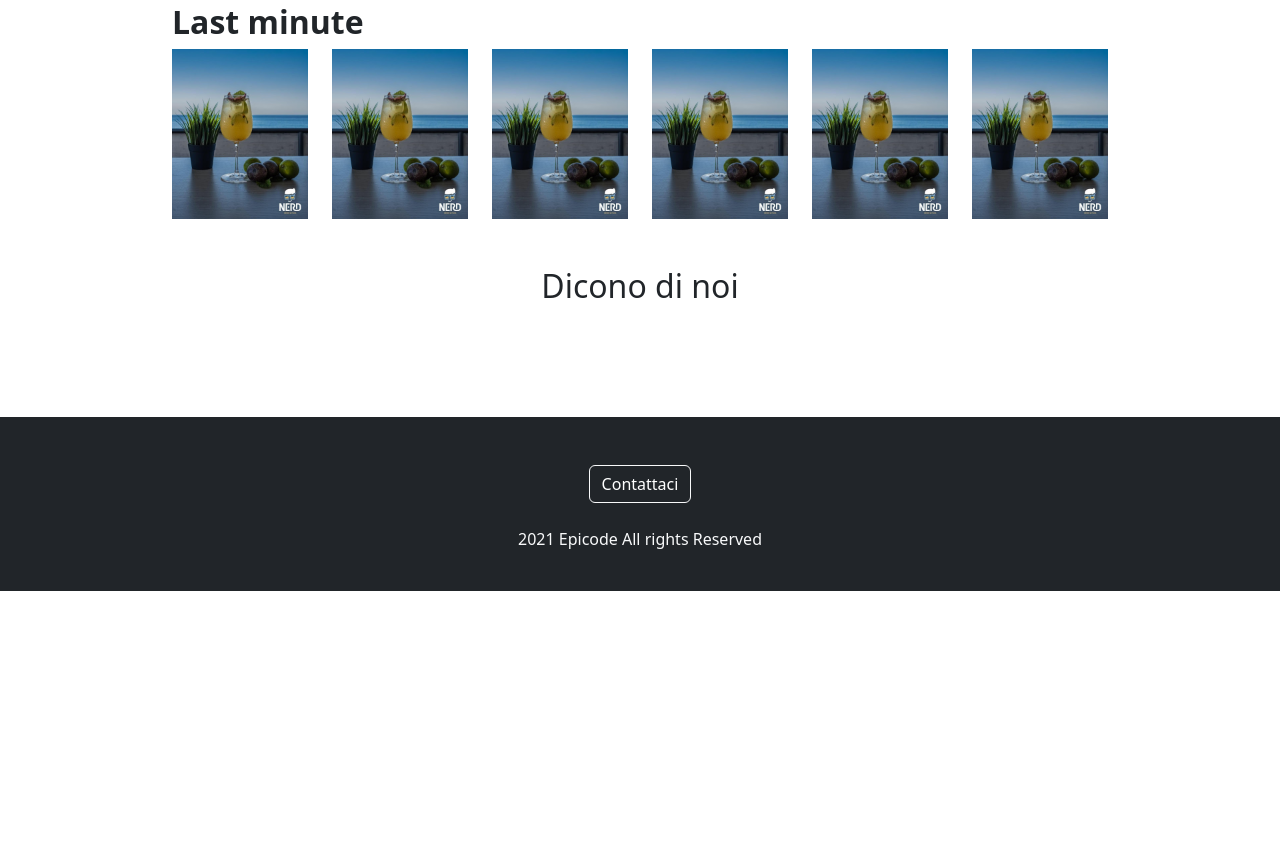
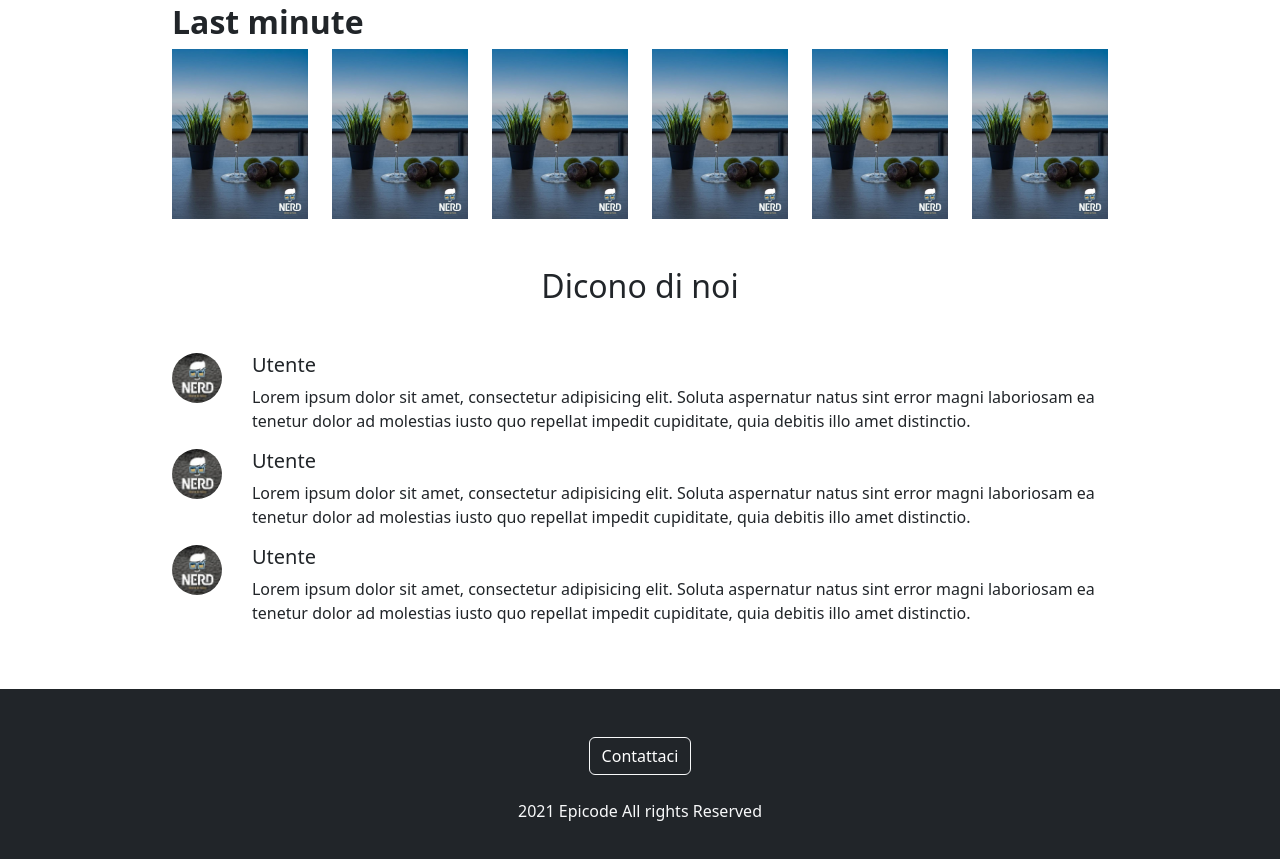
Before and after one commit to Nyhm13/U2-W2-D2, a plain HTML site: page Index.html in a window 1280 px wide. Shown: the part 3460-4319 px from the top of the page. Before the commit the page ends 4051 px from the top, so only its background shows below. Drawn offline with nearby package versions, Linux system fonts and the light colour scheme.

Commit message:
Update Index.html

```diff
--- a/Index.html
+++ b/Index.html
@@ -422,8 +422,44 @@
         <div class="container">
         <h2 class="text-center my-5" >Dicono di noi</h2>
         <div class="row">
-            <div class="col">
-                <p></p>
+            <div class="col col-1 ">
+                <img
+                src="/img/logonerd.png"
+                alt="Bootstrap"
+                width="50"
+                height="50"
+                class="rounded-circle"
+            />
+            </div>
+            <div class="col col-11">
+                <h5>Utente</h5>
+                <p>Lorem ipsum dolor sit amet, consectetur adipisicing elit. Soluta aspernatur natus sint error magni laboriosam ea tenetur dolor ad molestias iusto quo repellat impedit cupiditate, quia debitis illo amet distinctio.</p>
+            </div>
+            <div class="col col-1 ">
+                <img
+                src="/img/logonerd.png"
+                alt="Bootstrap"
+                width="50"
+                height="50"
+                class="rounded-circle"
+            />
+            </div>
+            <div class="col col-11">
+                <h5>Utente</h5>
+                <p>Lorem ipsum dolor sit amet, consectetur adipisicing elit. Soluta aspernatur natus sint error magni laboriosam ea tenetur dolor ad molestias iusto quo repellat impedit cupiditate, quia debitis illo amet distinctio.</p>
+            </div>
+            <div class="col col-1 ">
+                <img
+                src="/img/logonerd.png"
+                alt="Bootstrap"
+                width="50"
+                height="50"
+                class="rounded-circle"
+            />
+            </div>
+            <div class="col col-11">
+                <h5>Utente</h5>
+                <p>Lorem ipsum dolor sit amet, consectetur adipisicing elit. Soluta aspernatur natus sint error magni laboriosam ea tenetur dolor ad molestias iusto quo repellat impedit cupiditate, quia debitis illo amet distinctio.</p>
             </div>
         </div>
         </div>
```
